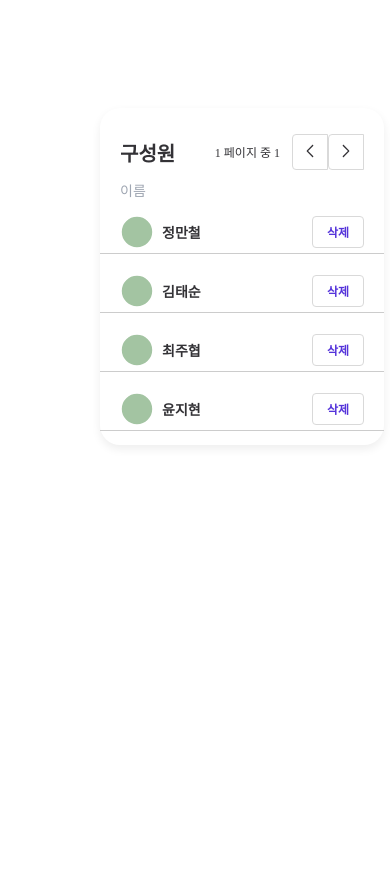
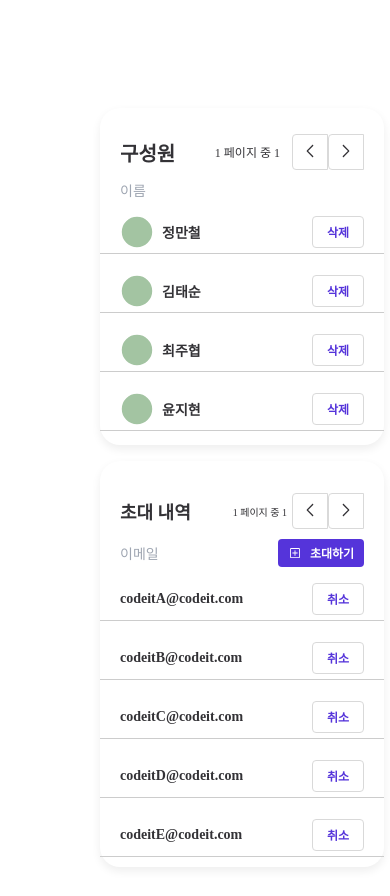
Before and after one commit to sprint-part3-team1/Planyang, a Next.js app: page /main in a window 390 px wide. Shown: the top 896 px of the page. Before the commit the page ends 844 px from the top, so only its background shows below. Built offline with nearby package versions, Linux system fonts and the light colour scheme.

Commit message:
feat : 초대하기 버튼 추가 및 초대 테이블 구현

```diff
--- a/src/app/(route)/main/page.tsx
+++ b/src/app/(route)/main/page.tsx
@@ -1,11 +1,15 @@
 import TableMember from '@/app/(route)/mydashboard/_components/TableMember';
 import styles from './page.module.css';
+import TableInvite from '../mydashboard/_components/TableInvite';
 
 export default function Main() {
   return (
     <div className={styles.container}>
       <br />
       <TableMember />
+      <br />
+      <br />
+      <TableInvite />
     </div>
   );
 }
--- /dev/null
+++ b/src/app/(route)/mydashboard/_components/TableInvite.module.css
@@ -0,0 +1,115 @@
+.container {
+  display: flex;
+  flex-direction: column;
+  width: 62rem;
+  height: 47.7rem;
+  padding: 3.2rem 0rem 0rem 0rem;
+  border-radius: 2rem;
+  background: var(--white_FFFFFF);
+  box-shadow: 0rem 0.4rem 1rem var(--gray_EEEEEE);
+}
+
+.title {
+  display: flex;
+  width: 62rem;
+  height: 4rem;
+  padding: 0rem 2.8rem;
+  justify-content: space-between;
+  align-items: center;
+  flex-shrink: 0;
+  margin-bottom: 2rem;
+}
+
+#titleInvite {
+  color: var(--black_333236);
+  font-family: Pretendard;
+  font-size: 2.4rem;
+  font-style: normal;
+  font-weight: var(--bold);
+  line-height: normal;
+}
+
+.pagination {
+  display: inline-flex;
+  align-items: center;
+  gap: 1.6rem;
+  color: var(--black_333236);
+  font-family: Pretendard;
+  font-size: var(--font14);
+  font-style: normal;
+  font-weight: 400;
+  line-height: normal;
+}
+
+.email {
+  display: flex;
+  align-items: center;
+  justify-content: space-between;
+  padding: 0rem 2.8rem;
+  color: var(--gray_9FA6B2);
+  font-family: Pretendard;
+  font-size: var(--font16);
+  font-style: normal;
+  font-weight: 400;
+  line-height: normal;
+  margin-bottom: 2rem;
+}
+
+.emailContainer {
+  display: flex;
+  width: 62rem;
+  padding: 0rem 2.8rem;
+  justify-content: space-between;
+  align-items: center;
+  flex-shrink: 0;
+  border-bottom: 0.1rem solid #ccc;
+  padding-bottom: 1rem;
+  margin-bottom: 2.5rem;
+}
+
+#emailName {
+  color: var(--black_333236);
+  font-family: Pretendard;
+  font-size: var(--font16);
+  font-style: normal;
+  font-weight: var(--bold);
+  line-height: normal;
+}
+
+@media (max-width: 767px) {
+  .container {
+    width: 28.4rem;
+    height: 40.6rem;
+    flex-shrink: 0;
+  }
+  .title {
+    width: 28.4rem;
+    height: 3.6rem;
+    padding: 0rem 2rem;
+    margin-bottom: 1rem;
+  }
+  #titleInvite {
+    font-size: 1.8rem;
+  }
+
+  .pagination {
+    gap: 0.5rem;
+    font-size: 1rem;
+  }
+  .email {
+    padding: 0rem 2rem;
+    font-size: var(--font14);
+  }
+
+  .emailContainer {
+    width: 28.4rem;
+    height: 3.4rem;
+    padding: 0rem 2rem;
+    padding-bottom: 1rem;
+    margin-bottom: 2.5rem;
+  }
+
+  #emailName {
+    font-size: var(--font14);
+  }
+}
--- /dev/null
+++ b/src/app/(route)/mydashboard/_components/TableInvite.tsx
@@ -0,0 +1,58 @@
+'use client';
+
+import React, { useState, useEffect } from 'react';
+import CancelButton from '@/app/_components/Button/CancelButton/CancelButton';
+import InviteButton from '@/app/_components/Button/InviteButton/InviteButton';
+import ArrowButton from '../../../_components/Button/ArrowButton/ArrowButton';
+import styles from './TableInvite.module.css';
+
+const TableInvite = () => {
+  const [isMobile, setIsMobile] = useState(false);
+
+  useEffect(() => {
+    const handleResize = () => {
+      setIsMobile(window.innerWidth <= 767);
+    };
+
+    window.addEventListener('resize', handleResize);
+    handleResize(); // 초기 렌더링 시 한 번 호출하여 초기 상태 설정
+
+    return () => {
+      window.removeEventListener('resize', handleResize);
+    };
+  }, []);
+
+  const emailData = [
+    'codeitA@codeit.com',
+    'codeitB@codeit.com',
+    'codeitC@codeit.com',
+    'codeitD@codeit.com',
+    'codeitE@codeit.com',
+  ];
+
+  return (
+    <div className={styles.container}>
+      <div className={styles.title}>
+        <span id={styles.titleInvite}>초대 내역</span>
+        <div className={styles.pagination}>
+          <span>1 페이지 중 1</span>
+          <ArrowButton />
+          {isMobile ? null : <InviteButton />}
+        </div>
+      </div>
+      <div className={styles.email}>
+        <span>이메일</span>
+        {isMobile ? <InviteButton /> : null}
+      </div>
+
+      {emailData.map((email, index) => (
+        <div key={index} className={styles.emailContainer}>
+          <span id={styles.emailName}>{email}</span>
+          <CancelButton />
+        </div>
+      ))}
+    </div>
+  );
+};
+
+export default TableInvite;
--- /dev/null
+++ b/src/app/_components/Button/InviteButton/InviteButton.module.css
@@ -0,0 +1,37 @@
+.inviteBtn {
+  width: 10.5rem;
+  height: 3.2rem;
+
+  flex-shrink: 0;
+  border-radius: 0.4rem;
+  border: none;
+  background: var(--violet_5534DA);
+  color: var(--white-white_FFFFFF, #fff);
+  font-family: Pretendard;
+  font-size: var(--font14);
+  font-style: normal;
+  font-weight: var(--bold);
+  line-height: normal;
+}
+
+.content {
+  display: flex;
+  align-items: center;
+  justify-content: center;
+  gap: 1rem;
+}
+
+@media (max-width: 767px) {
+  .inviteBtn {
+    width: 8.6rem;
+    height: 2.8rem;
+    font-size: var(--font12);
+  }
+  .content {
+    gap: 0.8rem;
+  }
+  .vector {
+    width: 1.4rem;
+    height: 1.4rem;
+  }
+}
--- /dev/null
+++ b/src/app/_components/Button/InviteButton/InviteButton.tsx
@@ -0,0 +1,22 @@
+import Image from 'next/image';
+import styles from './InviteButton.module.css';
+
+const InviteButton = () => {
+  const WHITE_VECTOR = '/assets/icons/whiteVector.svg';
+  return (
+    <button type="button" className={styles.inviteBtn}>
+      <div className={styles.content}>
+        <Image
+          width={16}
+          height={16}
+          src={WHITE_VECTOR}
+          alt="vector"
+          className={styles.vector}
+        />
+        <span>초대하기</span>
+      </div>
+    </button>
+  );
+};
+
+export default InviteButton;
```
Also changed, not shown: public/assets/icons/whiteVector.svg (added).
